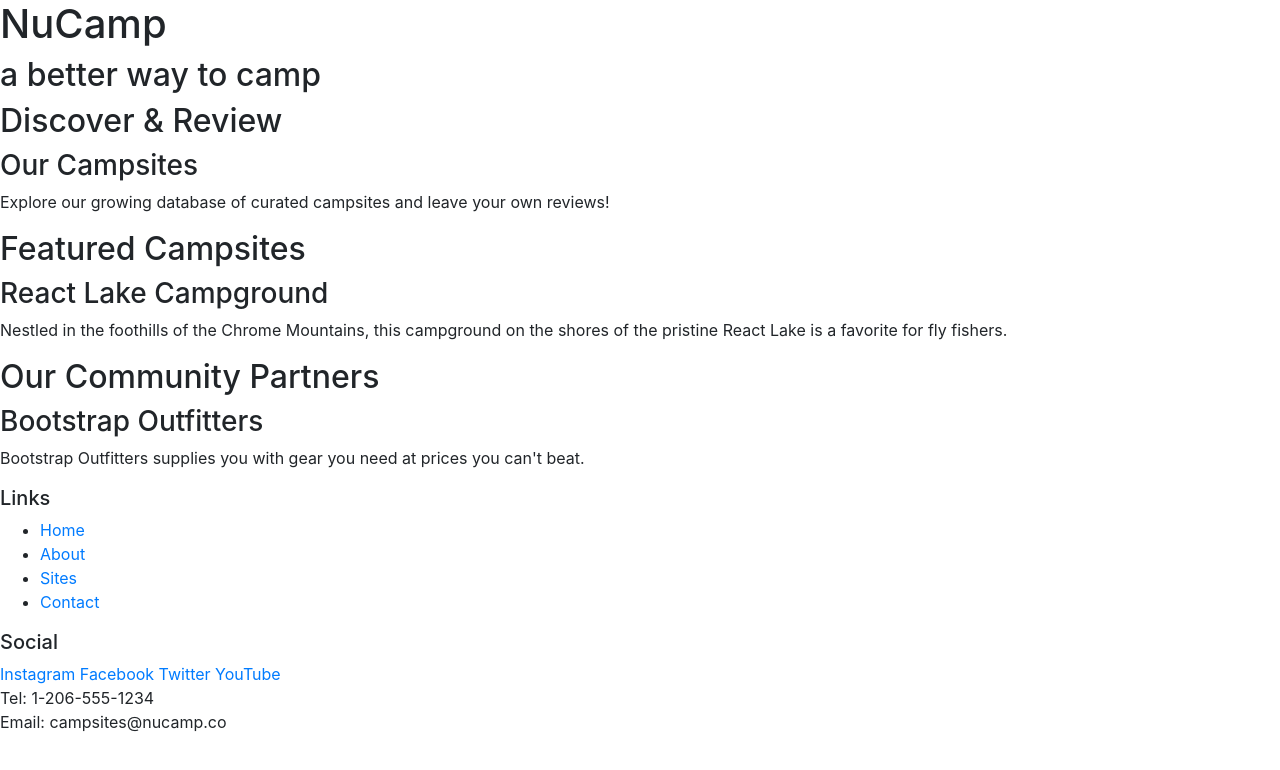
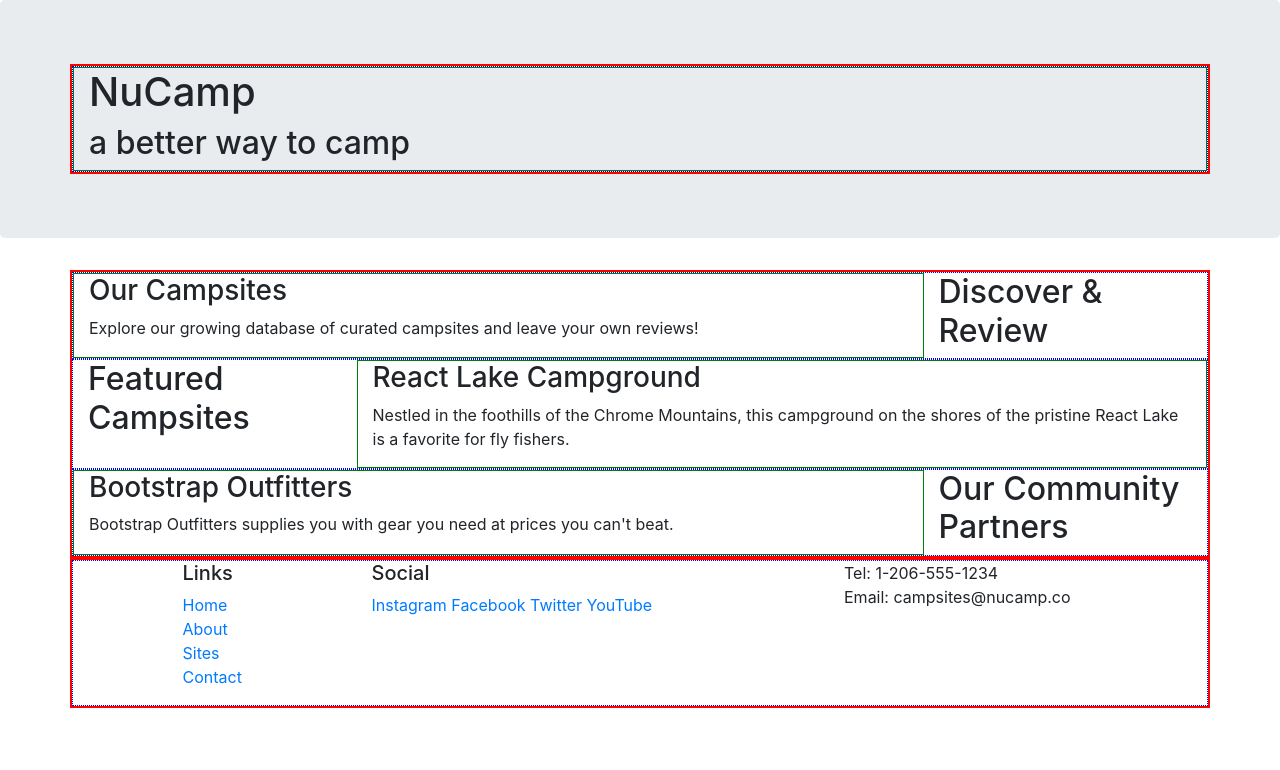
Before and after one commit to jamesacoding/nucamp2, a website: page index.html in a window 1280 px wide. Drawn offline with nearby package versions, Linux system fonts and the light colour scheme.

Commit message:
Bootstrap Grid

```diff
--- a/index.html
+++ b/index.html
@@ -6,57 +6,85 @@
 
     <link rel="stylesheet" href="https://cdn.jsdelivr.net/npm/bootstrap@4.6.1/dist/css/bootstrap.min.css"
         integrity="sha384-zCbKRCUGaJDkqS1kPbPd7TveP5iyJE0EjAuZQTgFLD2ylzuqKfdKlfG/eSrtxUkn" crossorigin="anonymous">
+    <link rel="stylesheet" href="styles.css">
     <title>NuCamp: A Better Way To Camp</title>
 </head>
 
 <body>
 
-    <header>
-        <div>
+    <header class="jumbotron">
+        <div class="container">
+            <div class="row">
+                <div class="col">
                     <h1>NuCamp</h1>
                     <h2>a better way to camp</h2>
                 </div>
+            </div>
+        </div>
     </header>
 
-    <div>
+    <div class="container">
+        <div class="row">
+            <div class="col-sm-4 order-sm-last col-md-3">
                 <h2>Discover & Review</h2>
+            </div>
+            <div class="col">
                 <h3>Our Campsites</h3>
                 <p>Explore our growing database of curated campsites and leave your own reviews!</p>
             </div>
+        </div>
 
-    <div>
+
+
+        <div class="row">
+            <div class="col-sm-4 col-md-3">
                 <h2>Featured Campsites</h2>
+            </div>
+                <div class="col">
                     <h3>React Lake Campground</h3>
-        <p>Nestled in the foothills of the Chrome Mountains, this campground on the shores of the pristine React Lake is
+                    <p>Nestled in the foothills of the Chrome Mountains, this campground on the shores of the pristine React
+                        Lake is
                         a favorite for fly fishers.</p>
                 </div>
+        </div>
 
-    <div>
+
+
+        <div class="row">
+            <div class="col-sm-4 order-sm-last col-md-3">
                 <h2>Our Community Partners</h2>
+            </div>
+                <div class="col">
                     <h3>Bootstrap Outfitters</h3>
                     <p>Bootstrap Outfitters supplies you with gear you need at prices you can't beat.</p>
                 </div>
+        </div>
+    </div>
 
     <footer>
-        <div>
+        <div class="container">
+            <div class="row">
+                <div class="col-4 offset-1 col-sm-2">
                     <h5>Links</h5>
-            <ul>
+                    <ul class="list-unstyled">
                         <li><a href="#">Home</a></li>
                         <li><a href="#">About</a></li>
                         <li><a href="#">Sites</a></li>
                         <li><a href="#">Contact</a></li>
                     </ul>
                 </div>
-        <div>
+                <div class="col-6 col-sm-5">
                     <h5>Social</h5>
                     <a href="http://instagram.com/">Instagram</a>
                     <a href="http://facebook.com/">Facebook</a>
                     <a href="http://twitter.com/">Twitter</a>
                     <a href="http://youtube.com/">YouTube</a>
                 </div>
-        <div>
+                <div class="col-sm-4">
                     Tel: 1-206-555-1234<br />
                     Email: campsites@nucamp.co
+                </div>
+            </div>
         </div>
     </footer>
 
--- a/styles.css
+++ b/styles.css
@@ -0,0 +1,11 @@
+.container {
+    border: 2px solid red;
+}
+
+.row {
+    border: 1px dotted blue;
+}
+
+.col {
+    border: 1px solid green;
+}
```
Lines whose indentation alone changed are shown as unchanged.
